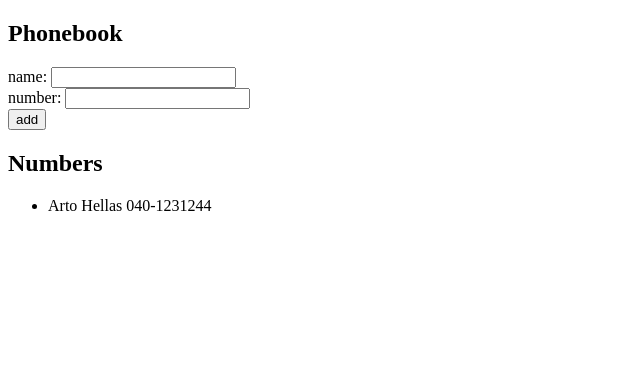
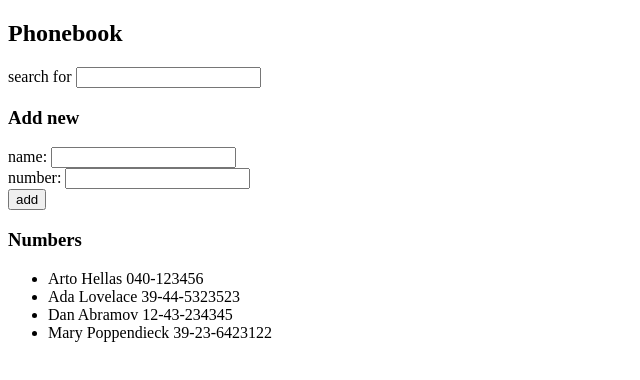
Before and after one commit to tuomoart/fullstack, a React (Create React App) app in the folder osa2/puhelinluettelo/: page / in a window 1280 px wide. Shown: the top 380 px of the page, without its empty margins (0-640 px from the left). Built offline with nearby package versions, Linux system fonts and the light colour scheme.

Commit message:
2.9 tehty

```diff
--- a/osa2/puhelinluettelo/src/App.js
+++ b/osa2/puhelinluettelo/src/App.js
@@ -24,12 +24,14 @@
 
 const App = () => {
   const [ persons, setPersons] = useState([
-    { name: 'Arto Hellas',
-      number: '040-1231244'
-    }
+    { name: 'Arto Hellas', number: '040-123456' },
+    { name: 'Ada Lovelace', number: '39-44-5323523' },
+    { name: 'Dan Abramov', number: '12-43-234345' },
+    { name: 'Mary Poppendieck', number: '39-23-6423122' }
   ])
   const [ newName, setNewName ] = useState('')
   const [ newNumber, setNewNumber ] = useState('')
+  const [ search, setSearch ] = useState('')
 
   const addPerson = (event) => {
     event.preventDefault()
@@ -59,9 +61,22 @@
     setNewNumber(event.target.value)
   }
 
+  const handleSearchChange = (event) => {
+    setSearch(event.target.value)
+  }
+
+  const personsToShow = persons.filter(person => person.name.includes(search))
+
   return (
     <div>
       <h2>Phonebook</h2>
+      <div>
+        search for <input
+          value={search}
+          onChange={handleSearchChange}
+        />
+      </div>
+      <h3>Add new</h3>
       <form onSubmit={addPerson}>
         <div>
           name: <input
@@ -79,8 +94,8 @@
           <button type="submit">add</button>
         </div>
       </form>
-      <h2>Numbers</h2>
-      <PersonsDisplay persons={persons} />
+      <h3>Numbers</h3>
+      <PersonsDisplay persons={personsToShow} />
     </div>
   )
 
```
